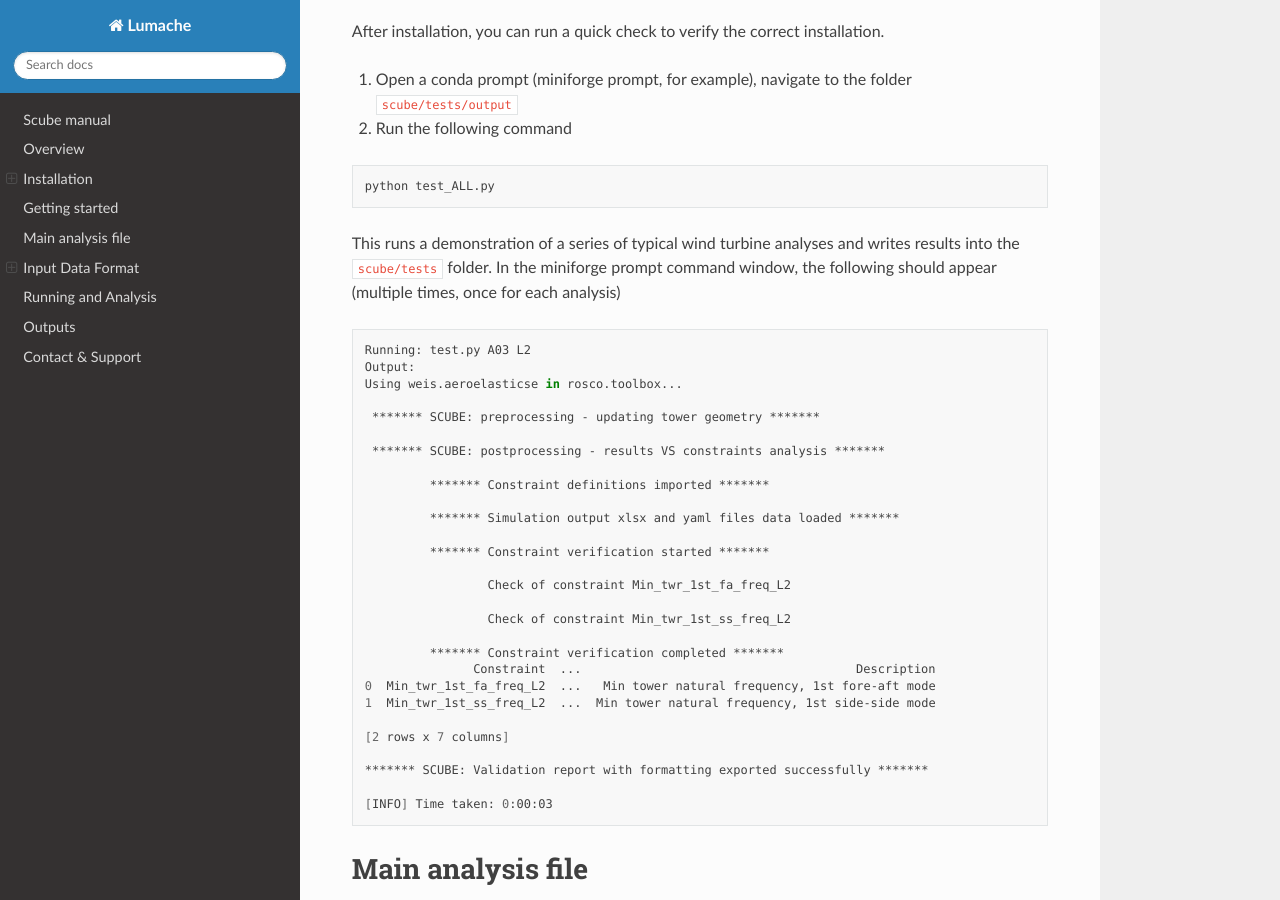
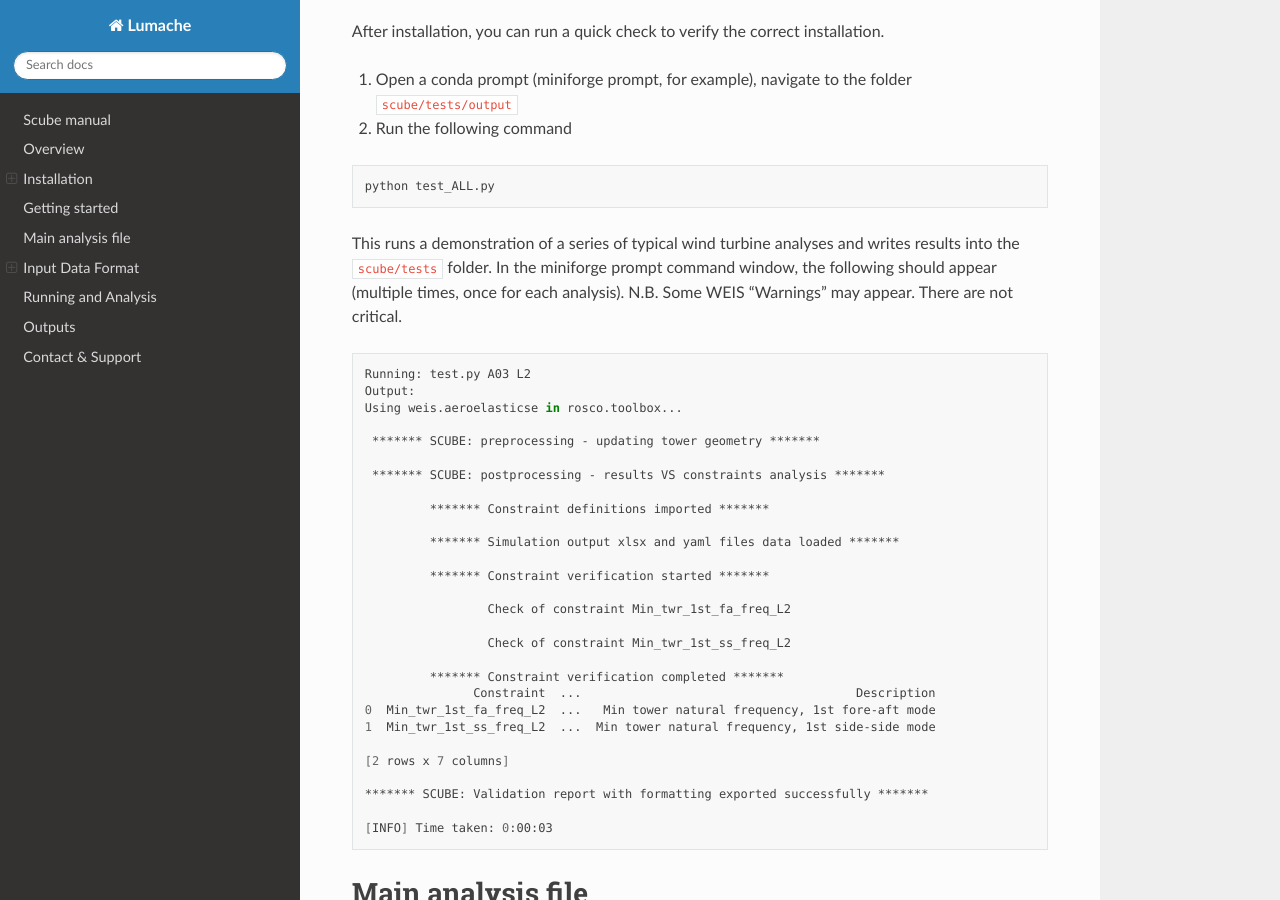
Before and after one commit to mcollu/scube, a Sphinx documentation site: the page built from docs/source/index.rst, in a window 1280 px wide and 900 px high, scrolled down 1812 px. Built offline with Sphinx 7.4.7 and the Read the Docs theme 3.1.0, drawn with Linux system fonts in a browser that asks for light colours.

Commit message:
Update index.rst

```diff
--- a/docs/source/index.rst
+++ b/docs/source/index.rst
@@ -82,7 +82,8 @@ After installation, you can run a quick check to verify the correct installation
    python test_ALL.py
 
 This runs a demonstration of a series of typical wind turbine analyses and writes results into the ``scube/tests`` folder.
-In the miniforge prompt command window, the following should appear (multiple times, once for each analysis)
+In the miniforge prompt command window, the following should appear (multiple times, once for each analysis).
+N.B. Some WEIS "Warnings" may appear. There are not critical.
 
 .. code:: bash
 
```
